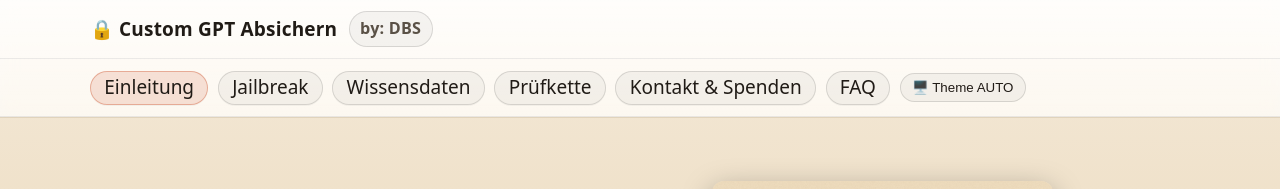
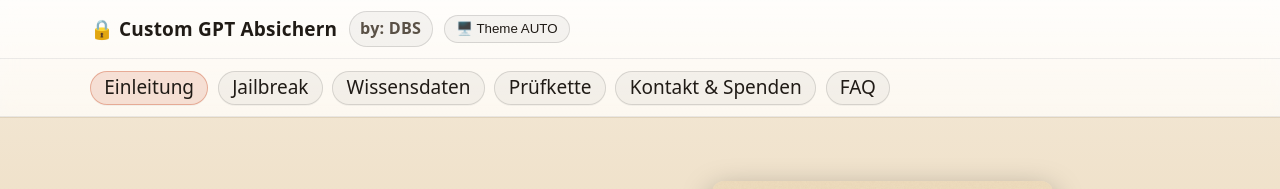
Before and after one commit to DocBitSchubser/ChatGPT_GPT-RuleCompass, a Jekyll site: the page built from docs/index.html, in a window 1280 px wide. Shown: the top 189 px of the page. Built offline with Jekyll 4.4.1, drawn with Linux system fonts in a browser that asks for light colours.

Commit message:
Update index.html

```diff
--- a/docs/index.html
+++ b/docs/index.html
@@ -388,6 +388,7 @@ locale: de_DE
           <div class="brand">
             <span>🔒 Custom&nbsp;GPT&nbsp;Absichern</span>
             <span class="chip has-tooltip" data-tooltip="by: DocBitSchubser" aria-label="by: DocBitSchubser" tabindex="0">by: DBS</span>
+            <button id="theme-toggle" class="theme-toggle has-tooltip" data-tooltip="Theme wechseln" aria-label="Theme wechseln" aria-pressed="false">🖥️</button>
           </div>
         </div>
       </div>
@@ -404,7 +405,6 @@ locale: de_DE
               <a href="#faq">FAQ</a>
             </nav>
             <button id="menu-toggle" class="menu-toggle" aria-label="Menü öffnen" aria-expanded="false" aria-controls="mobile-nav">☰</button>
-            <button id="theme-toggle" class="theme-toggle has-tooltip" data-tooltip="Theme wechseln" aria-label="Theme wechseln" aria-pressed="false">🖥️</button>
           </div>
         </div>
       </div>
```
